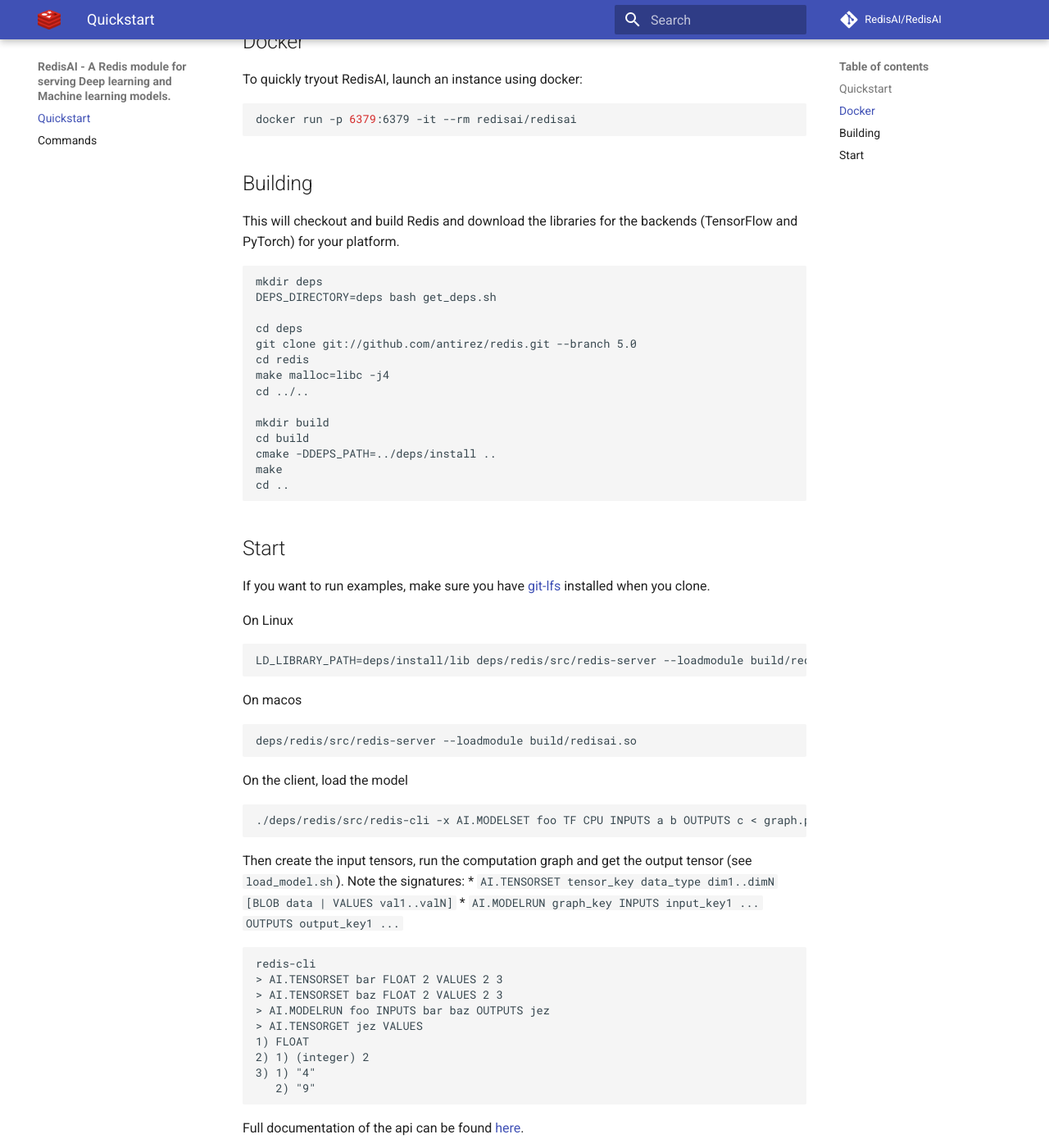
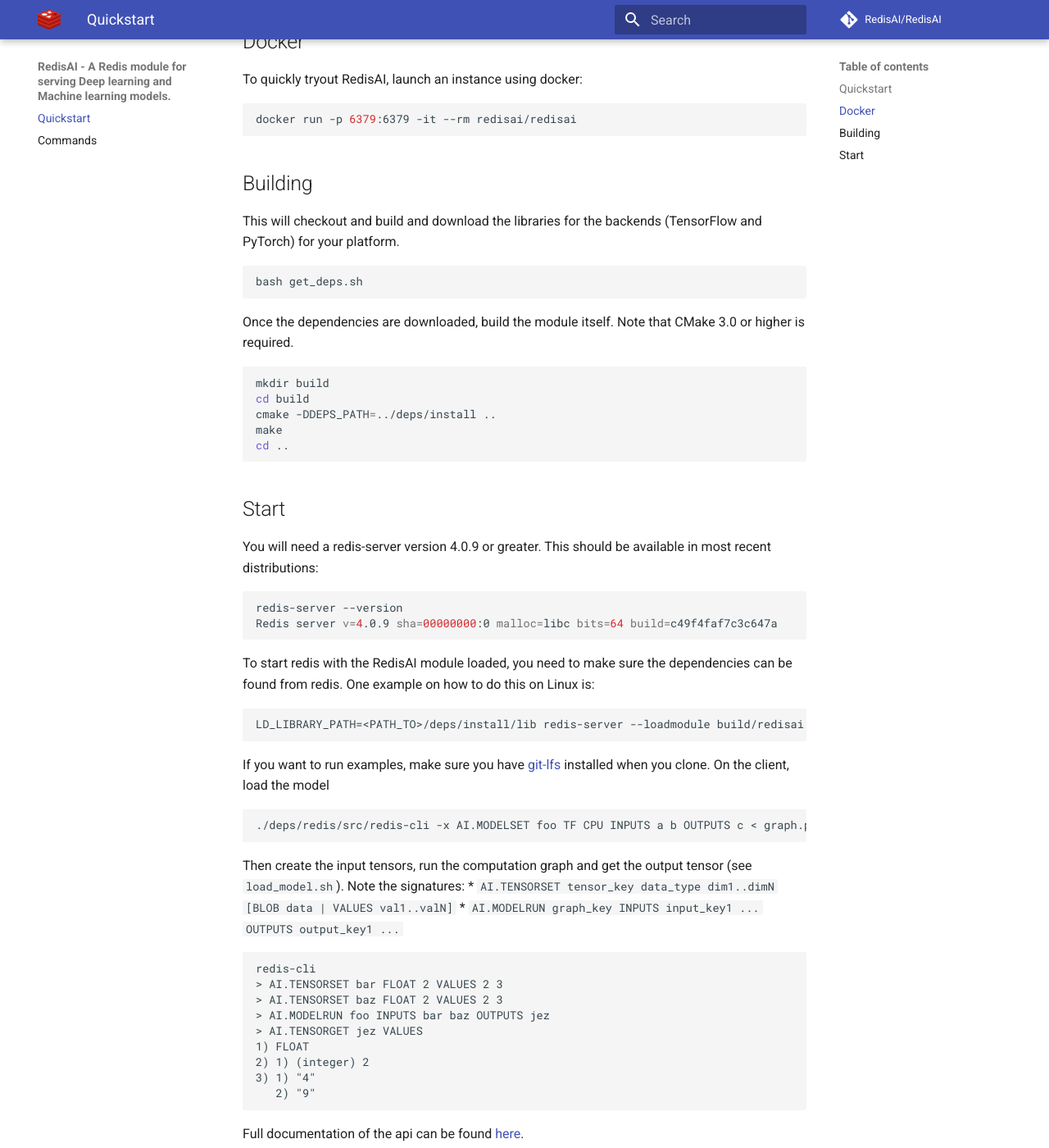
Before and after one commit to RedisAI/RedisAI, an MkDocs documentation site: the page built from docs/index.md, in a window 1280 px wide and 1400 px high, scrolled down 396 px. Shown: the whole window at 82% size. Built offline with MkDocs 1.6.1 and Material for MkDocs 9.7.7, drawn with Linux system fonts in a browser that asks for light colours; comment, search, counter and statistics services are not loaded; old or Windows-style settings are respelled for this version of MkDocs.

Commit message:
aligning readme and docs

````diff
--- a/docs/index.md
+++ b/docs/index.md
@@ -17,17 +17,18 @@
 ```
 
 ## Building
-This will checkout and build Redis and download the libraries for the backends (TensorFlow and PyTorch) for your platform.
+This will checkout and build and download the libraries for the backends
+(TensorFlow and PyTorch) for your platform.
+
+```sh
+bash get_deps.sh
+
 ```
-mkdir deps
-DEPS_DIRECTORY=deps bash get_deps.sh
 
-cd deps
-git clone git://github.com/antirez/redis.git --branch 5.0
-cd redis
-make malloc=libc -j4
-cd ../..
+Once the dependencies are downloaded, build the module itself. Note that
+CMake 3.0 or higher is required.
 
+```sh
 mkdir build
 cd build
 cmake -DDEPS_PATH=../deps/install ..
@@ -36,18 +37,21 @@
 ```
 
 ## Start
-If you want to run examples, make sure you have [git-lfs](https://git-lfs.github.com) installed when you clone.
+You will need a redis-server version 4.0.9 or greater. This should be
+available in most recent distributions:
 
-On Linux
-```
-LD_LIBRARY_PATH=deps/install/lib deps/redis/src/redis-server --loadmodule build/redisai.so
+```sh
+redis-server --version
+Redis server v=4.0.9 sha=00000000:0 malloc=libc bits=64 build=c49f4faf7c3c647a
 ```
 
-On macos
+To start redis with the RedisAI module loaded, you need to make sure the dependencies can be found from redis.  One example on how to do this on Linux is:
+
 ```
-deps/redis/src/redis-server --loadmodule build/redisai.so
+LD_LIBRARY_PATH=<PATH_TO>/deps/install/lib redis-server --loadmodule build/redisai.so
 ```
 
+If you want to run examples, make sure you have [git-lfs](https://git-lfs.github.com) installed when you clone.
 On the client, load the model
 ```
 ./deps/redis/src/redis-cli -x AI.MODELSET foo TF CPU INPUTS a b OUTPUTS c < graph.pb
````
